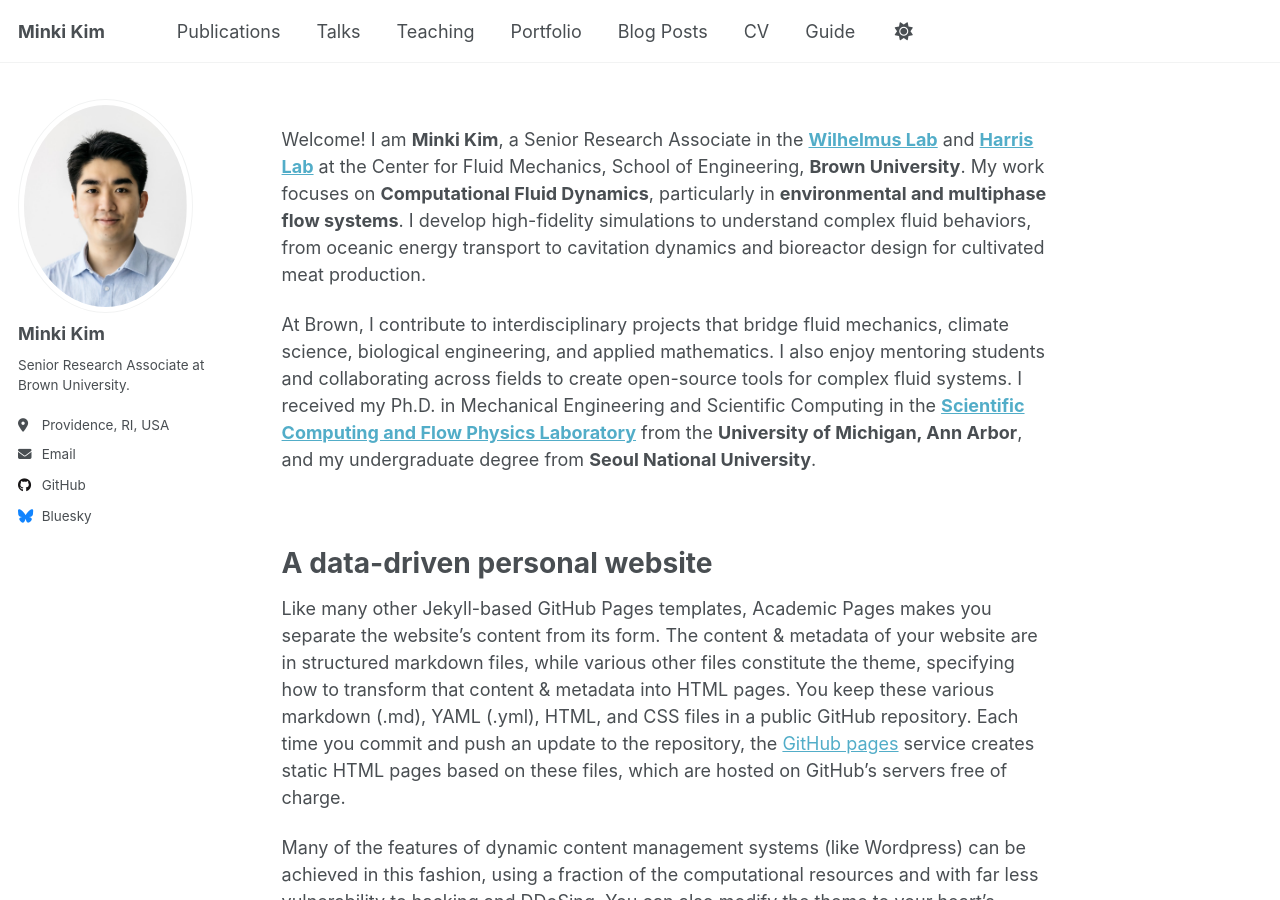
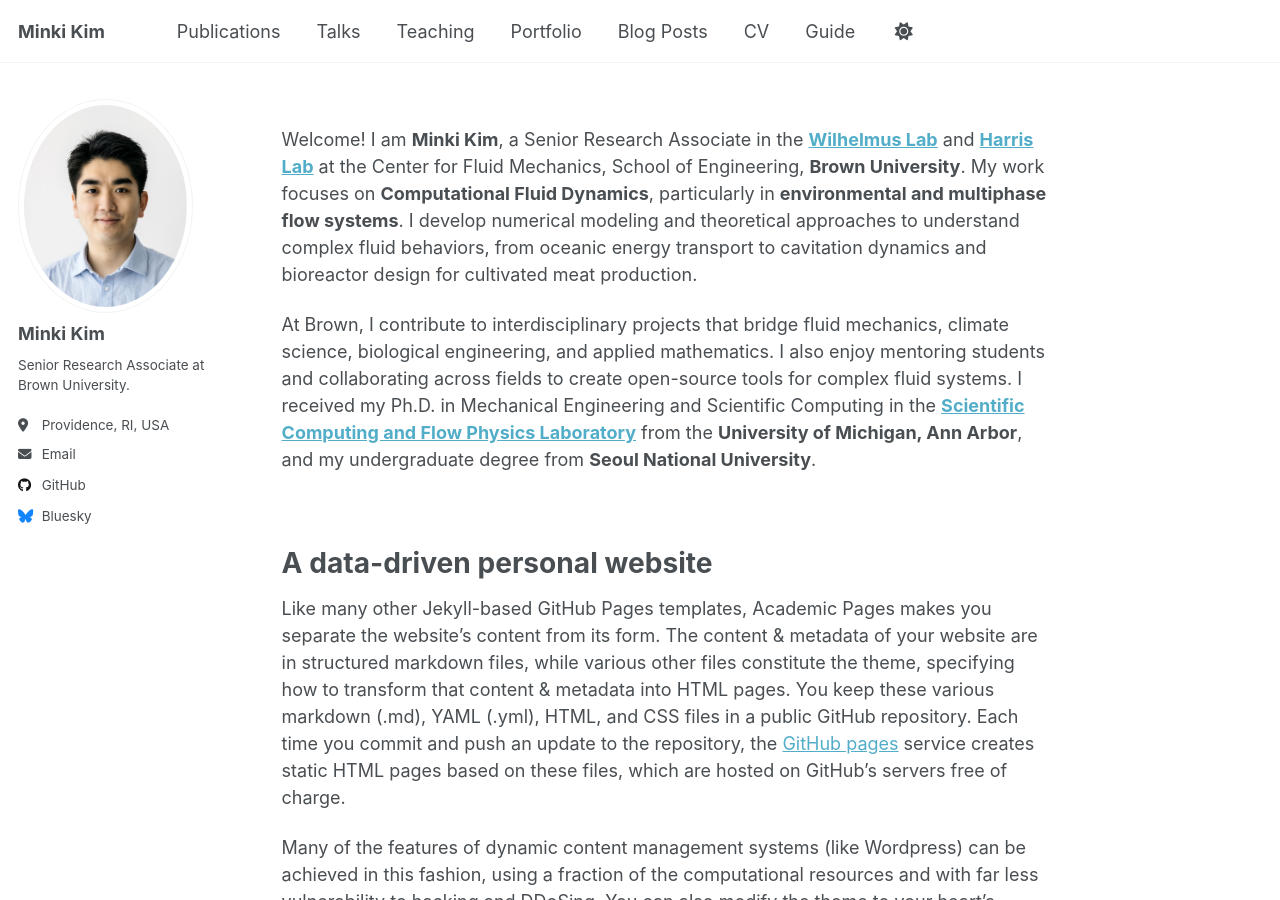
Before and after one commit to mkkim400/mkkim400.github.io, a Jekyll site: the page built from _pages/about.md, in a window 1280 px wide and 900 px high. Built offline with Jekyll 4.4.1, drawn with Linux system fonts in a browser that asks for light colours.

Commit message:
Update about.md

```diff
--- a/_pages/about.md
+++ b/_pages/about.md
@@ -8,7 +8,7 @@ redirect_from:
 ---
 
 <br>
-Welcome! I am **Minki Kim**, a Senior Research Associate in the **[Wilhelmus Lab](https://wilhelmuslab.me/)** and **[Harris Lab](https://sites.brown.edu/harrislab/)** at the Center for Fluid Mechanics, School of Engineering, **Brown University**. My work focuses on **Computational Fluid Dynamics**, particularly in **environmental and multiphase flow systems**. I develop high-fidelity simulations to understand complex fluid behaviors, from oceanic energy transport to cavitation dynamics and bioreactor design for cultivated meat production.
+Welcome! I am **Minki Kim**, a Senior Research Associate in the **[Wilhelmus Lab](https://wilhelmuslab.me/)** and **[Harris Lab](https://sites.brown.edu/harrislab/)** at the Center for Fluid Mechanics, School of Engineering, **Brown University**. My work focuses on **Computational Fluid Dynamics**, particularly in **environmental and multiphase flow systems**. I develop numerical modeling and theoretical approaches to understand complex fluid behaviors, from oceanic energy transport to cavitation dynamics and bioreactor design for cultivated meat production.
 
 At Brown, I contribute to interdisciplinary projects that bridge fluid mechanics, climate science, biological engineering, and applied mathematics. I also enjoy mentoring students and collaborating across fields to create open-source tools for complex fluid systems. I received my Ph.D. in Mechanical Engineering and Scientific Computing in the **[Scientific Computing and Flow Physics Laboratory](https://public.websites.umich.edu/~ejohnsen/home.html)** from the **University of Michigan, Ann Arbor**, and my undergraduate degree from **Seoul National University**.
 
```
